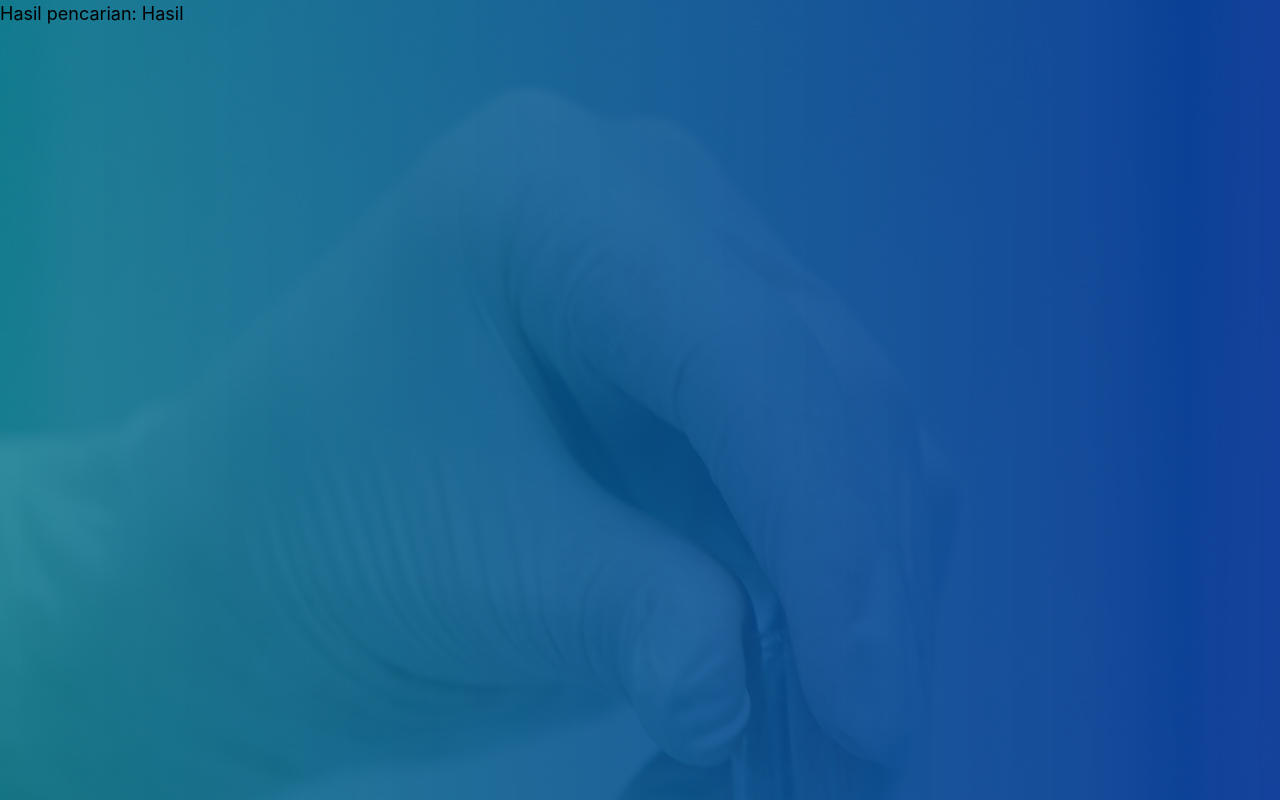
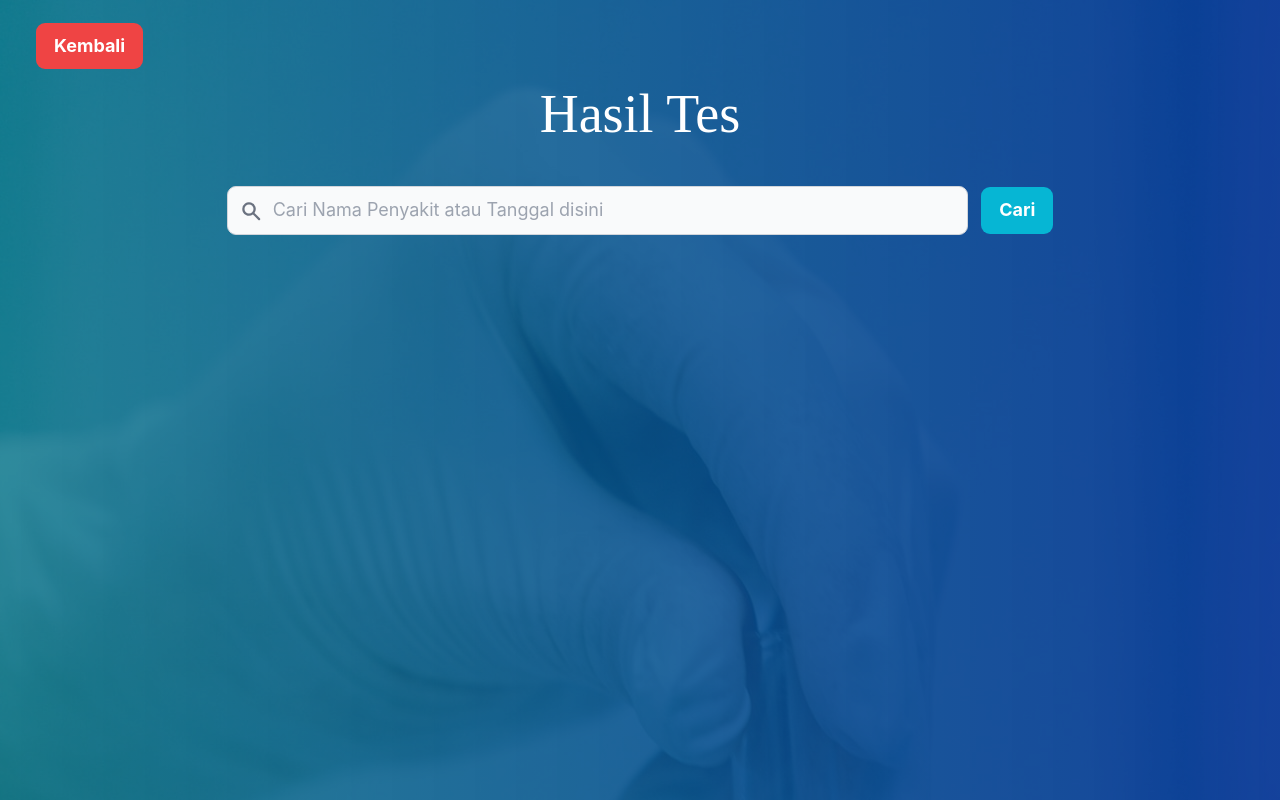
Before and after one commit to Adityapnn811/Tubes3_13519210, a Next.js app in the folder src/frontend/: page /searchResult in a window 1280 px wide. Built offline with nearby package versions, Linux system fonts and the light colour scheme.

Commit message:
Fe sudah sesuai spek, tinggal ngehubungin ke backend

```diff
--- a/src/frontend/components/button.js
+++ b/src/frontend/components/button.js
@@ -11,16 +11,24 @@ function Button({text, clickHandler, className, type}){
         </button>)
 }
 
-function ButtonLink({text, clickHandler, href, className}){
+function ButtonLink({text, clickHandler, href, className, tanggal, penyakit, id}){
     const router = useRouter();
     href = href ? href : "/"
     const handleClick = (e) => {
         e.preventDefault();
-        router.push(href);
+        router.push({
+            pathname: href,
+            query: {
+                tanggal: tanggal ? tanggal : "",
+                penyakit: penyakit ? penyakit : ""
+            }
+        });
     }
     return (
         <a href={href} onClick={handleClick}>
-            <button className={className ? className : "bg-cyan-500 hover:bg-cyan-700 text-white font-bold py-2 px-4 rounded-lg" } onClick={clickHandler}>
+            <button
+            id={id ? id : ""}
+            className={className ? className : "bg-cyan-500 hover:bg-cyan-700 text-white font-bold py-2 px-4 rounded-lg" } onClick={clickHandler}>
                 {text ? text : "Button"}
             </button>
         </a>)
--- a/src/frontend/pages/index.js
+++ b/src/frontend/pages/index.js
@@ -3,10 +3,15 @@ import { useRef } from "react";
 import Head from 'next/head';
 import Layout from '../components/layout';
 import Header from '../components/header';
-import {ButtonLink} from '../components/button';
+import {ButtonLink, Button} from '../components/button';
+import {useRouter} from 'next/router';
 
 function SearchBar(){
+    const [queryTanggal, setQueryTanggal] = useState("");
+    const [queryPenyakit, setQueryPenyakit] = useState("");
+    const [inputValid, setInputValid] = useState(false);
     const clickPoint = useRef();
+
     const handleFocus = () => {
         clickPoint.current.style.display = "none";
     };
@@ -14,6 +19,30 @@ function SearchBar(){
     const handleBlur = () => {
         clickPoint.current.style.display = "block";
     };
+    const handleInputField = async (e) => {
+        e.preventDefault();
+        const regex1 = /(\d{1,2} [A-Z][a-z]* \d{4})* *([a-zA-Z0-9].*)*/g; // tanggal<spasi>penyakit
+        const regex2 = /([a-zA-Z0-9].*)* *(\d{1,2} [A-Z][a-z]* \d{4})*/g; // penyakit<spasi>tanggal
+
+        const input = document.getElementById('searchInput').value;
+
+        const match1 = [...input.matchAll(regex1)];
+        const match2 = [...input.matchAll(regex2)];
+        if (match1){
+            setQueryTanggal(match1[0][1]);
+            setQueryPenyakit(match1[0][2]);
+            // console.log(match1[0])
+            // console.log(queryTanggal + "-" + queryPenyakit)
+            setInputValid(true);
+        } else if (match2){
+            setQueryPenyakit(match1[0][1]);
+            setQueryTanggal(match1[0][2]);
+            setInputValid(true);
+        }
+
+        // jgn lupa dicomment
+        // console.log(searchQuery)
+    }
     return (
     <div className="items-center px-4 flex justify-center" >
             <div className="relative mr-3 w-2/5">
@@ -21,14 +50,21 @@ function SearchBar(){
                     <svg className="w-5 h-5 text-gray-500" fill="currentColor" viewBox="0 0 20 20" xmlns="http://www.w3.org/2000/svg"><path fill-rule="evenodd" d="M8 4a4 4 0 100 8 4 4 0 000-8zM2 8a6 6 0 1110.89 3.476l4.817 4.817a1 1 0 01-1.414 1.414l-4.816-4.816A6 6 0 012 8z" clip-rule="evenodd"></path></svg>
                 </div>
                 <input
+                    id="searchInput"
                     type="text"
                     className="block p-2 pl-10 w-full text-gray-900 bg-gray-50 rounded-lg border border-gray-300 focus:pl-3"
                     placeholder="Cari Nama Penyakit atau Tanggal disini"
                     onFocus={handleFocus}
                     onBlur={handleBlur}
+                    onChange={handleInputField}
+
                 />
             </div>
-            <ButtonLink text="Cari" href="/searchResult"/>
+            {
+                inputValid ?
+                <ButtonLink text="Cari" href={`/searchResult`} tanggal={queryTanggal} penyakit={queryPenyakit}/> :
+                <Button text="Cari"/>
+            }
     </div>)
 }
 
--- a/src/frontend/pages/searchResult.js
+++ b/src/frontend/pages/searchResult.js
@@ -1,9 +1,132 @@
 import Layout from '../components/layout';
+import Header from '../components/header';
+import { useRef } from "react";
+import {ButtonLink, Button} from '../components/button';
+import { useRouter } from 'next/router';
+import {useState} from 'react';
 
-export default function SearchResult({searchResult}){
+function SearchBar(){
+    const [queryTanggal, setQueryTanggal] = useState("");
+    const [queryPenyakit, setQueryPenyakit] = useState("");
+    const [inputValid, setInputValid] = useState(false);
+    const clickPoint = useRef();
+    const handleFocus = () => {
+        clickPoint.current.style.display = "none";
+    };
+
+    const handleBlur = () => {
+        clickPoint.current.style.display = "block";
+    };
+
+    const handleInputField = async (e) => {
+        e.preventDefault();
+        const regex1 = /(\d{1,2} [A-Z][a-z]* \d{4})* *([a-zA-Z0-9].*)*/g; // tanggal<spasi>penyakit
+        const regex2 = /([a-zA-Z0-9].*)* *(\d{1,2} [A-Z][a-z]* \d{4})*/g; // penyakit<spasi>tanggal
+
+        const input = document.getElementById('searchInput').value;
+
+        const match1 = [...input.matchAll(regex1)];
+        const match2 = [...input.matchAll(regex2)];
+        if (match1){
+            setQueryTanggal(match1[0][1]);
+            setQueryPenyakit(match1[0][2]);
+            // console.log(match1[0])
+            // console.log(queryTanggal + "-" + queryPenyakit)
+            setInputValid(true);
+        } else if (match2){
+            setQueryPenyakit(match1[0][1]);
+            setQueryTanggal(match1[0][2]);
+            setInputValid(true);
+        }
+
+        // jgn lupa dicomment
+        // console.log(searchQuery)
+    }
+
+    // // cari saat klik enter
+    // document.getElementById('search').onkeydown = function(e){
+    //     if(e.key == "Enter"){
+    //       // submit
+    //     }
+    //  };
+
+    return (
+    <div className="items-center px-4 flex justify-center w-full mb-6" >
+            <div className="relative mr-3 w-3/4">
+                <div className="absolute top-3 left-3 items-center" ref={clickPoint}>
+                    <svg className="w-5 h-5 text-gray-500" fill="currentColor" viewBox="0 0 20 20" xmlns="http://www.w3.org/2000/svg"><path fill-rule="evenodd" d="M8 4a4 4 0 100 8 4 4 0 000-8zM2 8a6 6 0 1110.89 3.476l4.817 4.817a1 1 0 01-1.414 1.414l-4.816-4.816A6 6 0 012 8z" clip-rule="evenodd"></path></svg>
+                </div>
+                <input
+                    id="searchInput"
+                    type="text"
+                    className="block p-2 pl-10 w-full text-gray-900 bg-gray-50 rounded-lg border border-gray-300 focus:pl-3"
+                    placeholder="Cari Nama Penyakit atau Tanggal disini"
+                    onFocus={handleFocus}
+                    onBlur={handleBlur}
+                    onChange={handleInputField}
+                />
+            </div>
+            {
+                inputValid ?
+                <ButtonLink text="Cari" href={`/searchResult`} tanggal={queryTanggal} penyakit={queryPenyakit} id="search"/> :
+                <Button text="Cari"/>
+            }
+    </div>)
+}
+
+function ResultCard({text}){
+    return(
+
+        <div className="w-4/5 text-left bg-white/80 px-6 py-3 rounded-lg mb-4">
+            <h1 className="text-3xl font-montserrat text-black">{text ? text : "Tanggal - Nama - Penyakit - isInfected"}</h1>
+        </div>
+    )
+}
+
+export default function SearchResult({}){
+    // Ini nanti diganti ke fetch dari api
+    const dataPenyakit = [
+        {
+            nama: "Aditya",
+            tanggal: "13 April 2020",
+            penyakit: "Covid 19",
+            isInfected: true
+        },
+        {
+            nama: "Marques",
+            tanggal: "13 April 2020",
+            penyakit: "Herpes",
+            isInfected: false
+        },
+    ]
+
+    // Inisiasi variabel query
+    const query = useRouter().query;
+
+    const createResultCard = () => {
+        var rows = []
+        dataPenyakit.forEach(e => {
+            if (e.tanggal == query["tanggal"] || e.penyakit == query["penyakit"]){
+                let stringResult = e.nama + " - " + e.tanggal + " - " + e.penyakit + " - " + e.isInfected
+                rows.push(<ResultCard text={stringResult}/>)
+            }
+        })
+        return rows.map((row) => row);
+    }
     return (
         <Layout>
-            <h1>Hasil pencarian: {searchResult ? searchResult : "Hasil"}</h1>
+            <div className="flex flex-col justify-center">
+                <div>
+                    <ButtonLink text="Kembali" href="/" className="bg-red-500 hover:bg-red-700 text-white font-bold py-2 px-4 rounded-lg mt-5 ml-8" />
+                </div>
+                <div className="w-full items-center flex flex-col">
+                    <div className="flex flex-col items-center justify-center w-4/5">
+                        <Header title="Hasil Tes" className="text-5xl py-4 font-montserrat text-white mb-6"/>
+                        <SearchBar/>
+                        {createResultCard()}
+                    </div>
+                </div>
+            </div>
         </Layout>
     )
 }
```
